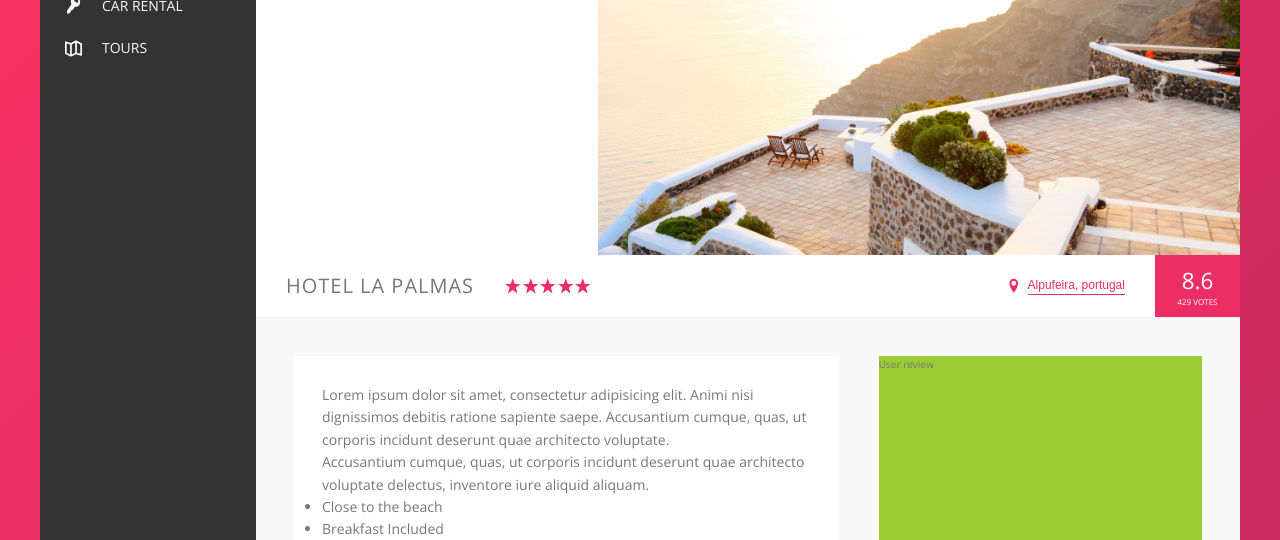
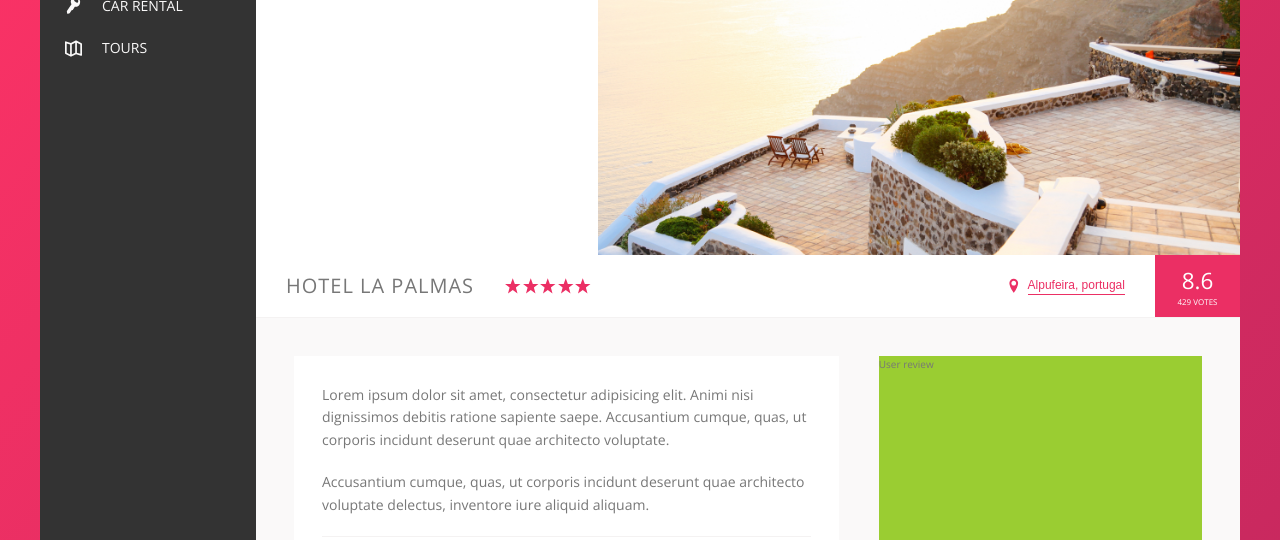
Before and after one commit to yes-im-harsh/Trillo-Project, a website: page index.html in a window 1280 px wide. Shown: the part 260-800 px from the top of the page. Drawn offline with nearby package versions, Linux system fonts and the light colour scheme.

Commit message:
Paragraph and list section completed

```diff
--- a/sass/_components.scss
+++ b/sass/_components.scss
@@ -295,3 +295,56 @@
     box-shadow: none;
   }
 }
+
+/////////////////////
+///Paragraph
+
+.paragraph {
+  &:not(:last-of-type) {
+    margin-bottom: 2rem;
+  }
+}
+
+/////////////////////
+///List
+
+.list {
+  list-style: none;
+  border-bottom: var(--line);
+  border-top: var(--line);
+  padding: 3rem 0;
+  margin: 2rem 0;
+
+  display: flex;
+  flex-wrap: wrap;
+
+  &__item {
+    flex: 0 0 50%;
+    margin-bottom: 0.7rem;
+  }
+
+  &__item::before {
+    content: "";
+    display: inline-block;
+    height: 1rem;
+    width: 1rem;
+    margin-right: 0.7rem;
+
+    // Older Browser
+    // background-image: url(../img/chevron-thin-right.svg);
+    // background-size: cover;
+
+    //Newer Browser - masks
+    background-color: var(--color-primary);
+    -webkit-mask-image: url(../img/chevron-thin-right.svg);
+    mask-image: url(../img/chevron-thin-right.svg);
+    -webkit-mask-size: cover;
+    mask-size: cover;
+  }
+}
+
+/////////////////////
+///Recommend
+
+// .recommend {
+// }
```
Also changed, not shown: css/style.css.
